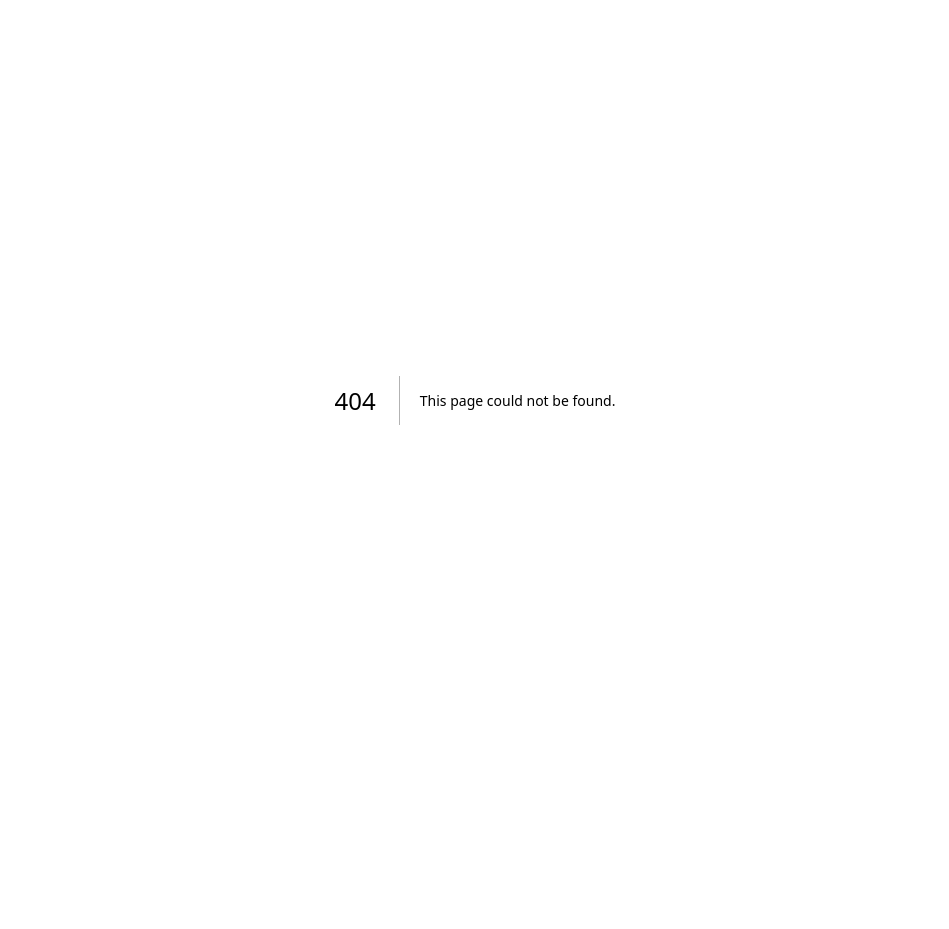
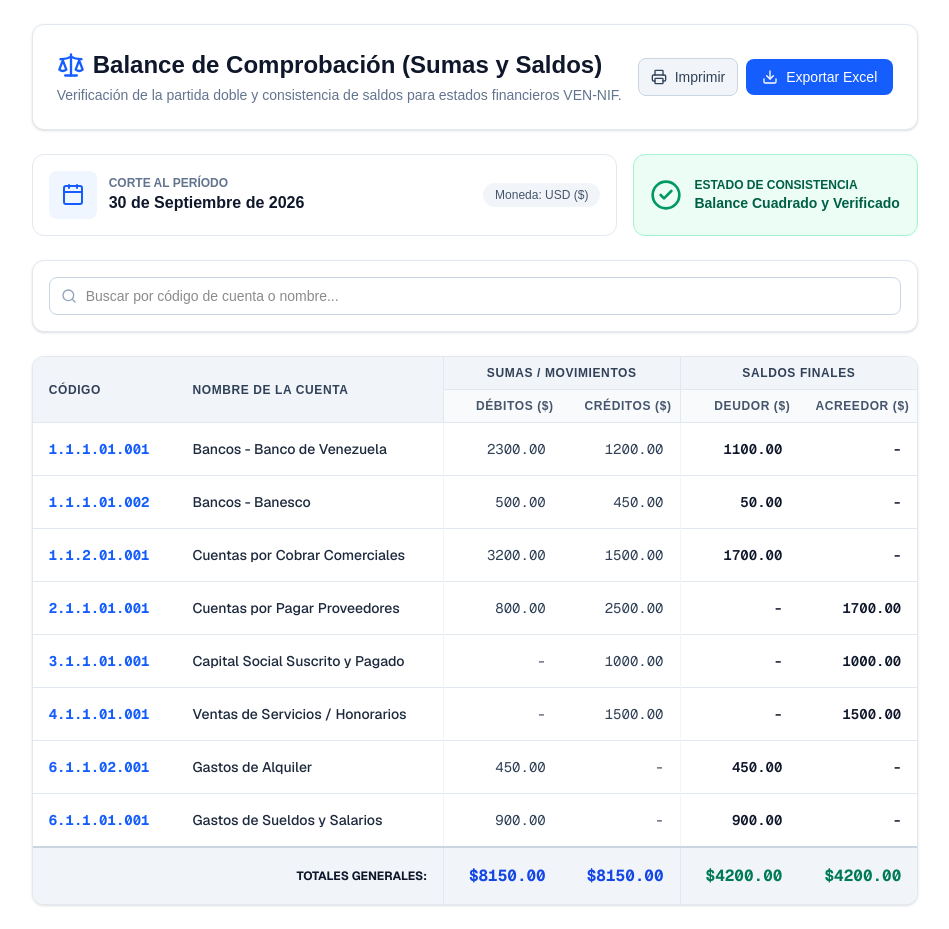
Before and after one commit to kdsscont01-sys/GesfinconTech-ERP, a Next.js app: page /contabilidad/balance-comprobacion in a window 1280 px wide. Before the commit this address had no page. Shown: the whole page, without its empty margins (165-1114 px from the left). Before the commit the page ends 800 px from the top, so only its background shows below. Built offline with nearby package versions, Linux system fonts and the light colour scheme.

Commit message:
Feat: Modulo Contable - Balance de Comprobacion Sumas y Saldos VEN-NIF

```diff
--- /dev/null
+++ b/app/contabilidad/balance-comprobacion/page.tsx
@@ -0,0 +1,188 @@
+'use client';
+
+import React, { useState } from 'react';
+import {
+  Scale,
+  Search,
+  Download,
+  CheckCircle2,
+  AlertCircle,
+  Printer,
+  Calendar
+} from 'lucide-react';
+
+interface CuentaBalance {
+  codigo: string;
+  nombre: string;
+  debitos: number;
+  creditos: number;
+  saldoDeudor: number;
+  saldoAcreedor: number;
+}
+
+export default function BalanceComprobacionPage() {
+  const [busqueda, setBusqueda] = useState('');
+
+  const cuentasBalance: CuentaBalance[] = [
+    { codigo: '1.1.1.01.001', nombre: 'Bancos - Banco de Venezuela', debitos: 2300.00, creditos: 1200.00, saldoDeudor: 1100.00, saldoAcreedor: 0.00 },
+    { codigo: '1.1.1.01.002', nombre: 'Bancos - Banesco', debitos: 500.00, creditos: 450.00, saldoDeudor: 50.00, saldoAcreedor: 0.00 },
+    { codigo: '1.1.2.01.001', nombre: 'Cuentas por Cobrar Comerciales', debitos: 3200.00, creditos: 1500.00, saldoDeudor: 1700.00, saldoAcreedor: 0.00 },
+    { codigo: '2.1.1.01.001', nombre: 'Cuentas por Pagar Proveedores', debitos: 800.00, creditos: 2500.00, saldoDeudor: 0.00, saldoAcreedor: 1700.00 },
+    { codigo: '3.1.1.01.001', nombre: 'Capital Social Suscrito y Pagado', debitos: 0.00, creditos: 1000.00, saldoDeudor: 0.00, saldoAcreedor: 1000.00 },
+    { codigo: '4.1.1.01.001', nombre: 'Ventas de Servicios / Honorarios', debitos: 0.00, creditos: 1500.00, saldoDeudor: 0.00, saldoAcreedor: 1500.00 },
+    { codigo: '6.1.1.02.001', nombre: 'Gastos de Alquiler', debitos: 450.00, creditos: 0.00, saldoDeudor: 450.00, saldoAcreedor: 0.00 },
+    { codigo: '6.1.1.01.001', nombre: 'Gastos de Sueldos y Salarios', debitos: 900.00, creditos: 0.00, saldoDeudor: 900.00, saldoAcreedor: 0.00 },
+  ];
+
+  const totalDebitos = cuentasBalance.reduce((acc, c) => acc + c.debitos, 0);
+  const totalCreditos = cuentasBalance.reduce((acc, c) => acc + c.creditos, 0);
+  const totalSaldoDeudor = cuentasBalance.reduce((acc, c) => acc + c.saldoDeudor, 0);
+  const totalSaldoAcreedor = cuentasBalance.reduce((acc, c) => acc + c.saldoAcreedor, 0);
+
+  const sumaSumasCuadrada = Math.abs(totalDebitos - totalCreditos) < 0.01;
+  const sumaSaldosCuadrada = Math.abs(totalSaldoDeudor - totalSaldoAcreedor) < 0.01;
+  const estaCuadradoCompletamente = sumaSumasCuadrada && sumaSaldosCuadrada;
+
+  const cuentasFiltradas = cuentasBalance.filter(c =>
+    c.codigo.toLowerCase().includes(busqueda.toLowerCase()) ||
+    c.nombre.toLowerCase().includes(busqueda.toLowerCase())
+  );
+
+  return (
+    <div className="p-6 max-w-7xl mx-auto space-y-6">
+      <div className="flex flex-col md:flex-row md:items-center justify-between gap-4 bg-white p-6 rounded-xl shadow-sm border border-slate-200">
+        <div>
+          <h1 className="text-2xl font-bold text-slate-900 flex items-center gap-2">
+            <Scale className="h-7 w-7 text-blue-600" />
+            Balance de Comprobación (Sumas y Saldos)
+          </h1>
+          <p className="text-sm text-slate-500 mt-1">
+            Verificación de la partida doble y consistencia de saldos para estados financieros VEN-NIF.
+          </p>
+        </div>
+        <div className="flex items-center gap-2">
+          <button
+            onClick={() => window.print()}
+            className="flex items-center gap-2 bg-slate-100 hover:bg-slate-200 text-slate-700 px-3 py-2 rounded-lg text-sm font-medium transition border border-slate-300"
+          >
+            <Printer className="h-4 w-4" />
+            Imprimir
+          </button>
+          <button
+            onClick={() => alert('Exportando Balance de Comprobación a Excel...')}
+            className="flex items-center gap-2 bg-blue-600 hover:bg-blue-700 text-white px-4 py-2 rounded-lg text-sm font-medium transition"
+          >
+            <Download className="h-4 w-4" />
+            Exportar Excel
+          </button>
+        </div>
+      </div>
+
+      <div className="grid grid-cols-1 md:grid-cols-3 gap-4">
+        <div className="bg-white p-4 rounded-xl border border-slate-200 flex items-center justify-between col-span-1 md:col-span-2">
+          <div className="flex items-center gap-3">
+            <div className="p-3 bg-blue-50 text-blue-600 rounded-lg">
+              <Calendar className="h-6 w-6" />
+            </div>
+            <div>
+              <div className="text-xs font-semibold text-slate-500 uppercase">Corte al Período</div>
+              <div className="text-base font-bold text-slate-900">30 de Septiembre de 2026</div>
+            </div>
+          </div>
+          <span className="text-xs px-3 py-1 bg-slate-100 text-slate-600 rounded-full font-medium">
+            Moneda: USD ($)
+          </span>
+        </div>
+
+        <div className={`p-4 rounded-xl border flex items-center gap-3 ${
+          estaCuadradoCompletamente
+            ? 'bg-emerald-50 border-emerald-200 text-emerald-800'
+            : 'bg-rose-50 border-rose-200 text-rose-800'
+        }`}>
+          {estaCuadradoCompletamente ? (
+            <CheckCircle2 className="h-8 w-8 text-emerald-600 shrink-0" />
+          ) : (
+            <AlertCircle className="h-8 w-8 text-rose-600 shrink-0" />
+          )}
+          <div>
+            <div className="text-xs font-bold uppercase">Estado de Consistencia</div>
+            <div className="text-sm font-semibold">
+              {estaCuadradoCompletamente
+                ? 'Balance Cuadrado y Verificado'
+                : 'Descuadre en Sumas o Saldos'}
+            </div>
+          </div>
+        </div>
+      </div>
+
+      <div className="bg-white p-4 rounded-xl shadow-sm border border-slate-200 flex items-center gap-4">
+        <div className="relative flex-1">
+          <Search className="absolute left-3 top-1/2 -translate-y-1/2 h-4 w-4 text-slate-400" />
+          <input
+            type="text"
+            placeholder="Buscar por código de cuenta o nombre..."
+            value={busqueda}
+            onChange={(e) => setBusqueda(e.target.value)}
+            className="w-full pl-9 pr-4 py-2 text-sm border border-slate-300 rounded-lg focus:outline-none focus:ring-2 focus:ring-blue-500"
+          />
+        </div>
+      </div>
+
+      <div className="bg-white rounded-xl shadow-sm border border-slate-200 overflow-hidden">
+        <table className="w-full text-left border-collapse">
+          <thead>
+            <tr className="bg-slate-100 border-b border-slate-200 text-xs font-bold text-slate-700 uppercase tracking-wider">
+              <th className="p-4" rowSpan={2}>Código</th>
+              <th className="p-4" rowSpan={2}>Nombre de la Cuenta</th>
+              <th className="p-2 border-l border-slate-200 text-center" colSpan={2}>Sumas / Movimientos</th>
+              <th className="p-2 border-l border-slate-200 text-center" colSpan={2}>Saldos Finales</th>
+            </tr>
+            <tr className="bg-slate-50 border-b border-slate-200 text-xs font-semibold text-slate-600 uppercase tracking-wider">
+              <th className="p-2 text-right border-l border-slate-200">Débitos ($)</th>
+              <th className="p-2 text-right">Créditos ($)</th>
+              <th className="p-2 text-right border-l border-slate-200">Deudor ($)</th>
+              <th className="p-2 text-right">Acreedor ($)</th>
+            </tr>
+          </thead>
+          <tbody className="divide-y divide-slate-200 text-sm">
+            {cuentasFiltradas.length === 0 ? (
+              <tr>
+                <td colSpan={6} className="p-8 text-center text-slate-500">
+                  No se encontraron cuentas contables registradas.
+                </td>
+              </tr>
+            ) : (
+              cuentasFiltradas.map((cuenta) => (
+                <tr key={cuenta.codigo} className="hover:bg-slate-50 transition font-mono text-xs md:text-sm">
+                  <td className="p-4 font-bold text-blue-600">{cuenta.codigo}</td>
+                  <td className="p-4 font-sans font-medium text-slate-800">{cuenta.nombre}</td>
+                  <td className="p-4 text-right border-l border-slate-100 text-slate-700">
+                    {cuenta.debitos > 0 ? cuenta.debitos.toFixed(2) : '-'}
+                  </td>
+                  <td className="p-4 text-right text-slate-700">
+                    {cuenta.creditos > 0 ? cuenta.creditos.toFixed(2) : '-'}
+                  </td>
+                  <td className="p-4 text-right border-l border-slate-100 text-slate-900 font-semibold">
+                    {cuenta.saldoDeudor > 0 ? cuenta.saldoDeudor.toFixed(2) : '-'}
+                  </td>
+                  <td className="p-4 text-right text-slate-900 font-semibold">
+                    {cuenta.saldoAcreedor > 0 ? cuenta.saldoAcreedor.toFixed(2) : '-'}
+                  </td>
+                </tr>
+              ))
+            )}
+          </tbody>
+          <tfoot className="bg-slate-100 border-t-2 border-slate-300 font-mono font-bold text-slate-900">
+            <tr>
+              <td colSpan={2} className="p-4 text-right font-sans uppercase text-xs">Totales Generales:</td>
+              <td className="p-4 text-right border-l border-slate-200 text-blue-700">${totalDebitos.toFixed(2)}</td>
+              <td className="p-4 text-right text-blue-700">${totalCreditos.toFixed(2)}</td>
+              <td className="p-4 text-right border-l border-slate-200 text-emerald-700">${totalSaldoDeudor.toFixed(2)}</td>
+              <td className="p-4 text-right text-emerald-700">${totalSaldoAcreedor.toFixed(2)}</td>
+            </tr>
+          </tfoot>
+        </table>
+      </div>
+    </div>
+  );
+}
```
